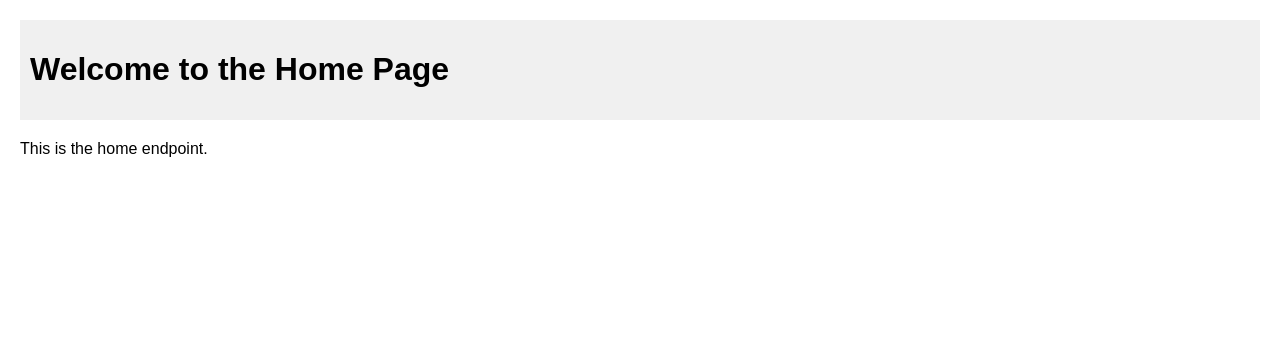
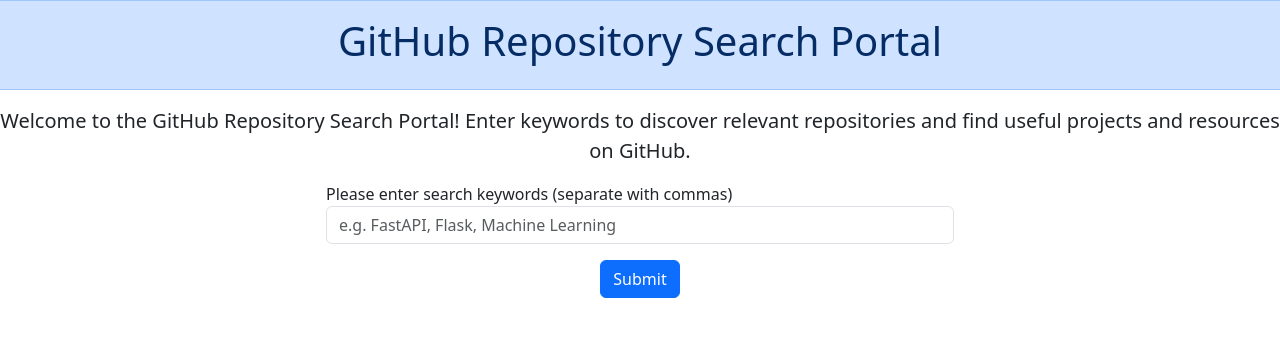
Before and after one commit to RashmiJK/simple_github_search, a FastAPI app: template src/templates/home.html in a window 1280 px wide. Shown: the top 337 px of the page. Run offline with FastAPI, Linux system fonts and the light colour scheme; the template is opened without the code that fills it, so the values that code supplies are empty.

Commit message:
Update html for improved layout and rendering

```diff
--- a/pyproject.toml
+++ b/pyproject.toml
@@ -14,6 +14,7 @@
     "fastapi[standard]==0.115.8",
     "uvicorn[standard]==0.29.0",
     "gunicorn==22.0.0",
+    "requests==2.26.0"
 ]
 
 [project.optional-dependencies]
@@ -23,7 +24,8 @@
     "ruff",
     "coverage",
     "pytest-cov",
-    "pre-commit"
+    "pre-commit",
+    "requests==2.26.0"
 ]
 
 [tool.setuptools]
--- a/src/app.py
+++ b/src/app.py
@@ -1,4 +1,7 @@
-from fastapi import FastAPI, Request
+from typing import Annotated
+
+import requests
+from fastapi import FastAPI, Form, Request
 from fastapi.responses import HTMLResponse
 from fastapi.templating import Jinja2Templates
 
@@ -8,14 +11,17 @@
 templates = Jinja2Templates(directory="src/templates")
 
 
-@app.get("/home", response_class=HTMLResponse)
-async def get_home(request: Request):
+@app.get("/", response_class=HTMLResponse)
+def get_home(request: Request):
     return templates.TemplateResponse("home.html", {"request": request})
 
 
-@app.get("/results", response_class=HTMLResponse)
-async def get_results(request: Request):
-    return templates.TemplateResponse("results.html", {"request": request})
-
-
-# To run the app: uvicorn src.app:app --reload (run this command in the root folder)
+@app.post("/search_results", response_class=HTMLResponse)
+def get_results(request: Request, search_keywords: Annotated[str, Form(...)]):
+    print(f"search_keywords: {search_keywords}")
+    # Call GitHub API to search for repositories
+    response = requests.get(f"https://api.github.com/search/repositories?q={search_keywords}")
+    search_results = response.json().get("items", [])
+    return templates.TemplateResponse(
+        "results.html", {"request": request, "search_keywords": search_keywords, "search_results": search_results}
+    )
--- a/src/templates/home.html
+++ b/src/templates/home.html
@@ -2,21 +2,48 @@
 <html>
 <head>
     <meta charset="UTF-8">
-    <title>Home</title>
-    <style>
-        /* Style it as per the screenshot layout */
-        body { font-family: Arial, sans-serif; margin: 20px; }
-        header { background: #f0f0f0; padding: 10px; }
-        main { margin-top: 20px; }
-    </style>
+    <meta name="viewport" content="width=device-width, initial-scale=1">
+    <title>Simple Github Search</title>
+    <link href="https://cdn.jsdelivr.net/npm/bootstrap@5.3.3/dist/css/bootstrap.min.css" rel="stylesheet" integrity="sha384-QWTKZyjpPEjISv5WaRU9OFeRpok6YctnYmDr5pNlyT2bRjXh0JMhjY6hW+ALEwIH" crossorigin="anonymous">
 </head>
 <body>
-    <header>
-        <h1>Welcome to the Home Page</h1>
-    </header>
-    <main>
-        <p>This is the home endpoint.</p>
-        <!-- Add additional layout elements as seen in the screenshot -->
-    </main>
+
+    <div class="container"></div>
+
+        <div class="row">
+            <div class="col d-flex justify-content-center alert alert-primary">
+            <h1>GitHub Repository Search Portal</h1>
+            </div>
+        </div> <!-- row -->
+
+        <div class="row">
+            <div class="col d-flex justify-content-center">
+            <p class="lead text-center">
+                Welcome to the GitHub Repository Search Portal! Enter keywords
+                to discover relevant repositories and find useful projects and resources on GitHub.
+            </p>
+            </div>
+        </div> <!-- row -->
+
+
+        <div class="row justify-content-center">
+            <div class="col-md-8 col-lg-6">
+            <form method="POST" action="/search_results">
+                <div class="form-group">
+
+                <label for="keywords">Please enter search keywords (separate with commas)</label>
+                <input class="form-control" id="keywords" name="search_keywords" placeholder="e.g. FastAPI, Flask, Machine Learning">
+
+                </div> <!-- form-group -->
+                <div class="text-center mt-3">
+                    <button type="submit" class="btn btn-primary btn-block">Submit</button>
+                </div>
+            </form>
+            </div>
+        </div> <!-- row -->
+
+    </div> <!-- container -->
+
+    <script src="https://cdn.jsdelivr.net/npm/bootstrap@5.3.3/dist/js/bootstrap.bundle.min.js" integrity="sha384-YvpcrYf0tY3lHB60NNkmXc5s9fDVZLESaAA55NDzOxhy9GkcIdslK1eN7N6jIeHz" crossorigin="anonymous"></script>
 </body>
 </html>
```
Also changed, not shown: src/templates/results.html (+39 -17 lines), 1 other file.
